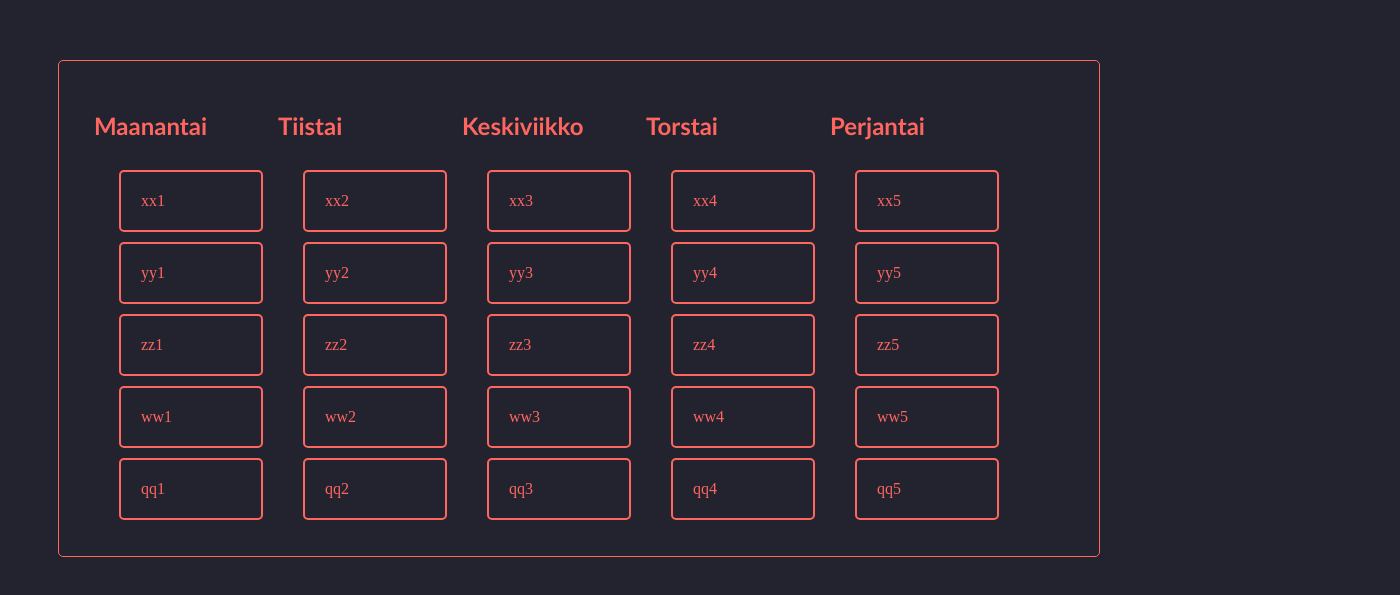
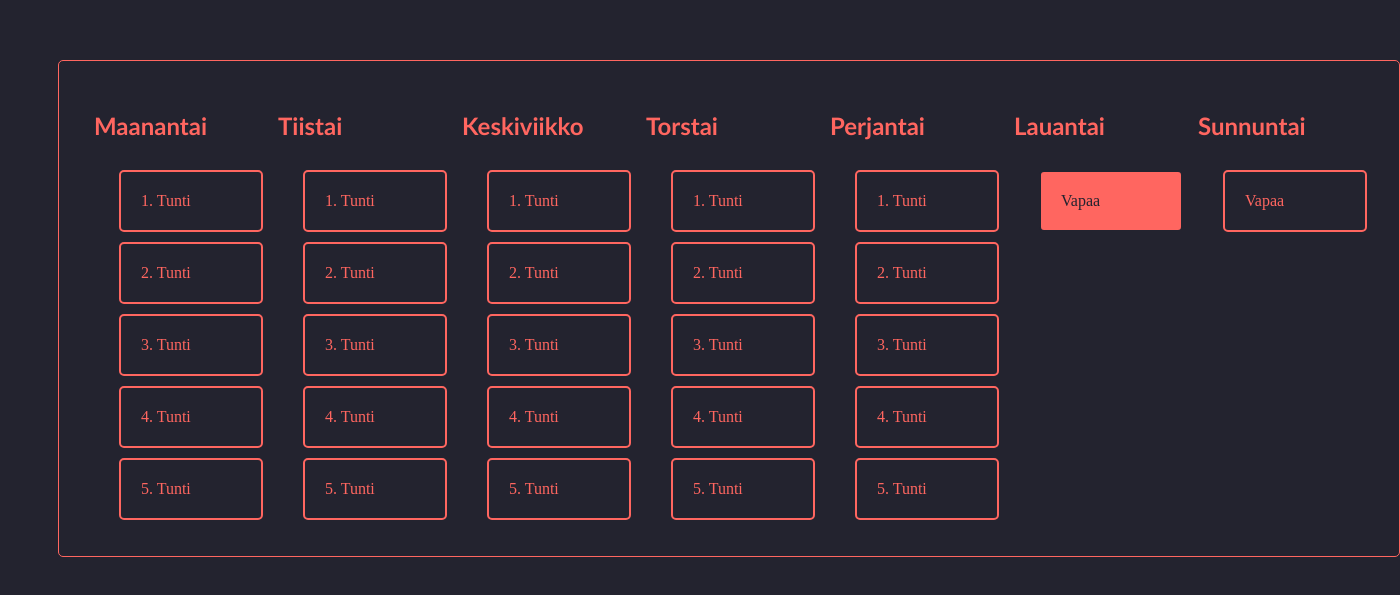
Before and after one commit to ZahraShaker/Lukkari, a plain HTML site: page index.html in a window 1280 px wide. Shown: the part 287-882 px from the top of the page, 1400 px wide, since content can reach past the window. Drawn offline with Linux system fonts and the light colour scheme.

Commit message:
Lessons added to day arrays

```diff
--- a/main.css
+++ b/main.css
@@ -31,7 +31,7 @@ body{
     display: flex;
     border: #FF6660 solid 1px;
     border-radius: 5px;
-    width: 1000px;
+    width: 1300px;
     margin: 50px;
     padding: 20px;
 }
@@ -39,7 +39,6 @@ body{
 
 h2 {
     font-family: 'Gill Sans', 'Gill Sans MT', Calibri, 'Trebuchet MS', sans-serif;
-
     width: 150px;
 }
 
--- a/script/lukkari.js
+++ b/script/lukkari.js
@@ -1,10 +1,12 @@
 
-var maanantai = ['xx1', 'yy1', 'zz1', 'ww1', 'qq1'];
-var tiistai = ['xx2', 'yy2', 'zz2', 'ww2', 'qq2'];
-var keskiviikko = ['xx3', 'yy3', 'zz3', 'ww3', 'qq3'];
-var torstai = ['xx4', 'yy4', 'zz4', 'ww4', 'qq4'];
-var perjantai = ['xx5', 'yy5', 'zz5', 'ww5', 'qq5'];
-var päivät = ['Maanantai', 'Tiistai', 'Keskiviikko', 'Torstai', 'Perjantai'];
+var maanantai = ['1. Tunti', '2. Tunti', '3. Tunti', '4. Tunti', '5. Tunti'];
+var tiistai = ['1. Tunti', '2. Tunti', '3. Tunti', '4. Tunti', '5. Tunti'];
+var keskiviikko = ['1. Tunti', '2. Tunti', '3. Tunti', '4. Tunti', '5. Tunti'];
+var torstai = ['1. Tunti', '2. Tunti', '3. Tunti', '4. Tunti', '5. Tunti'];
+var perjantai = ['1. Tunti', '2. Tunti', '3. Tunti', '4. Tunti', '5. Tunti'];
+var lauantai = ['Vapaa'];
+var sunnuntai = ['Vapaa'];
+var päivät = ['Maanantai', 'Tiistai', 'Keskiviikko', 'Torstai', 'Perjantai', 'Lauantai', 'Sunnuntai'];
 
 function lukkari() {
     let text = "";
```
